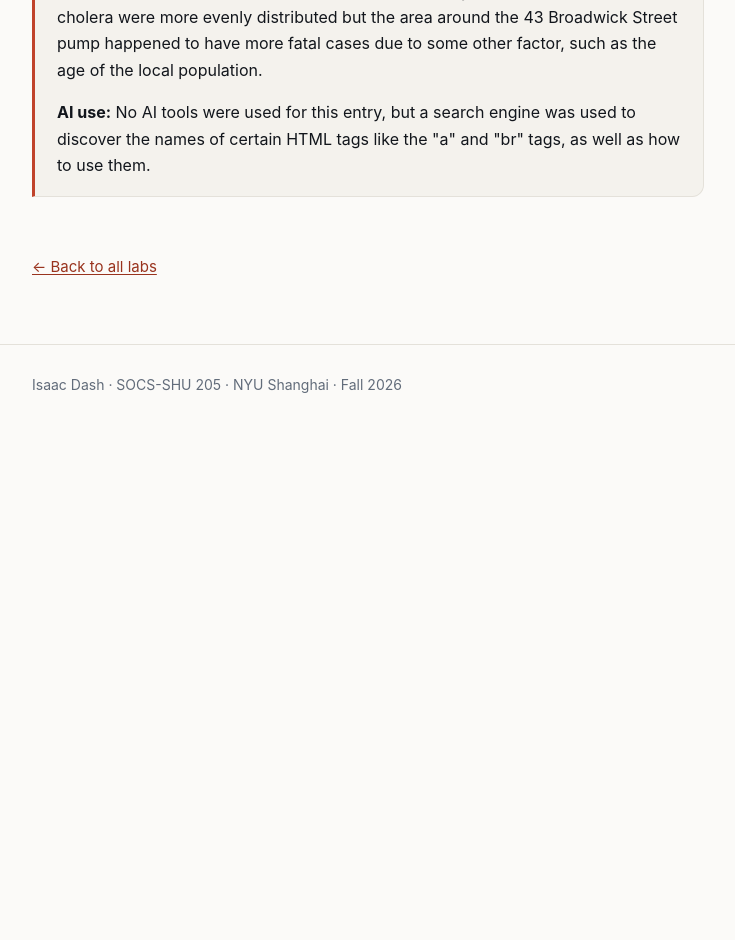
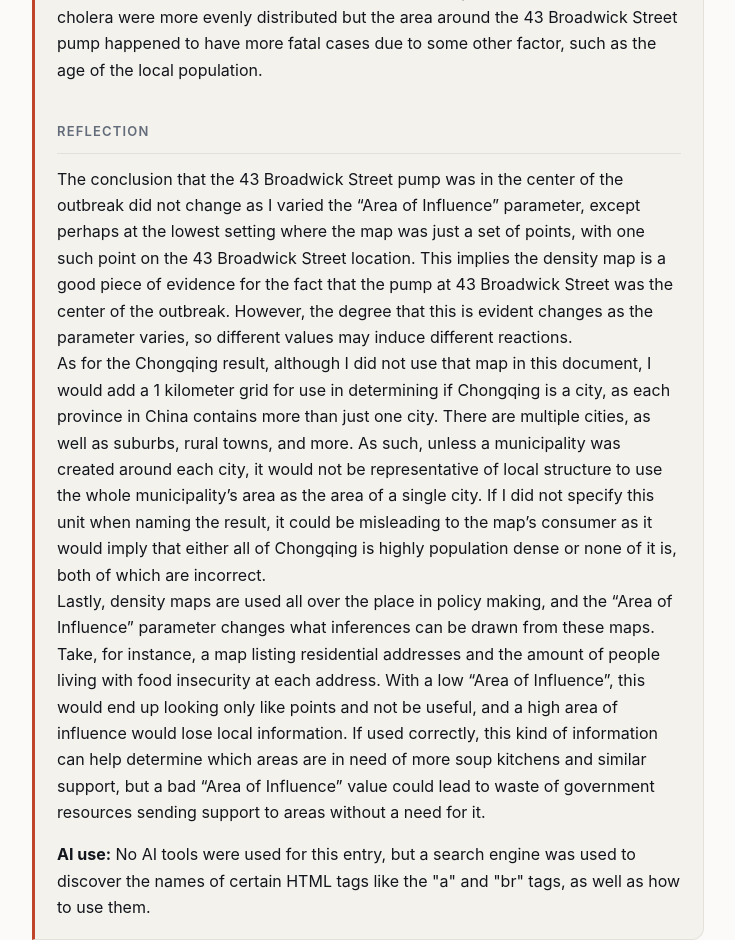
Before and after one commit to Isaac-L-D/spatial-portfolio, a plain HTML site: page labs/lab-01.html in a window 1280 px wide. Shown: the part 2340-3280 px from the top of the page, without its empty margins (272-1007 px from the left). Before the commit the page ends 2776 px from the top, so only its background shows below. Drawn offline with Linux system fonts and the light colour scheme.

Commit message:
add reflection to lab 1

```diff
--- a/labs/lab-01.html
+++ b/labs/lab-01.html
@@ -91,6 +91,15 @@ The map showed that, at the middle “Area of Influence” setting, the cases ar
       <p>
 This map does not show, on its own, the “Area of Influence” setting or its units. This is significant, as that is what actually determines whether this finding is useful or if the value is cherrypicked. Furthermore, it does not label the date and the road name changes mentioned above. Those had to be mentioned separately in the caption. Furthermore, population details that could be relevant, are not listed, so this map merely provides evidence for the deaths being localized around the pump rather than proving the pump is the cause of the outbreak. For example, since this tracks deaths rather than cases, there it may be that the cases of cholera were more evenly distributed but the area around the 43 Broadwick Street pump happened to have more fatal cases due to some other factor, such as the age of the local population.
       </p>
+     <h2>Reflection</h2>
+         <p>
+The conclusion that the 43 Broadwick Street pump was in the center of the outbreak did not change as I varied the “Area of Influence” parameter, except perhaps at the lowest setting where the map was just a set of points, with one such point on the 43 Broadwick Street location. This implies the density map is a good piece of evidence for the fact that the pump at 43 Broadwick Street was the center of the outbreak. However, the degree that this is evident changes as the parameter varies, so different values may induce different reactions.
+<br>
+As for the Chongqing result, although I did not use that map in this document, I would add a 1 kilometer grid for use in determining if Chongqing is a city, as each province in China contains more than just one city. There are multiple cities, as well as suburbs, rural towns, and more. As such, unless a municipality was created around each city, it would not be representative of local structure to use the whole municipality’s area as the area of a single city. If I did not specify this unit when naming the result, it could be misleading to the map’s consumer as it would imply that either all of Chongqing is highly population dense or none of it is, both of which are incorrect.
+<br>
+Lastly, density maps are used all over the place in policy making, and the “Area of Influence” parameter changes what inferences can be drawn from these maps. Take, for instance, a map listing residential addresses and the amount of people living with food insecurity at each address. With a low “Area of Influence”, this would end up looking only like points and not be useful, and a high area of influence would lose local information. If used correctly, this kind of information can help determine which areas are in need of more soup kitchens and similar support, but a bad “Area of Influence” value could lead to waste of government resources sending support to areas without a need for it.
+
+      </p>
       <p>
         <strong>AI use:</strong> No AI tools were used for this entry, but a search engine was used to discover the names of certain HTML tags like the "a" and "br" tags, as well as how to use them.
 
```
